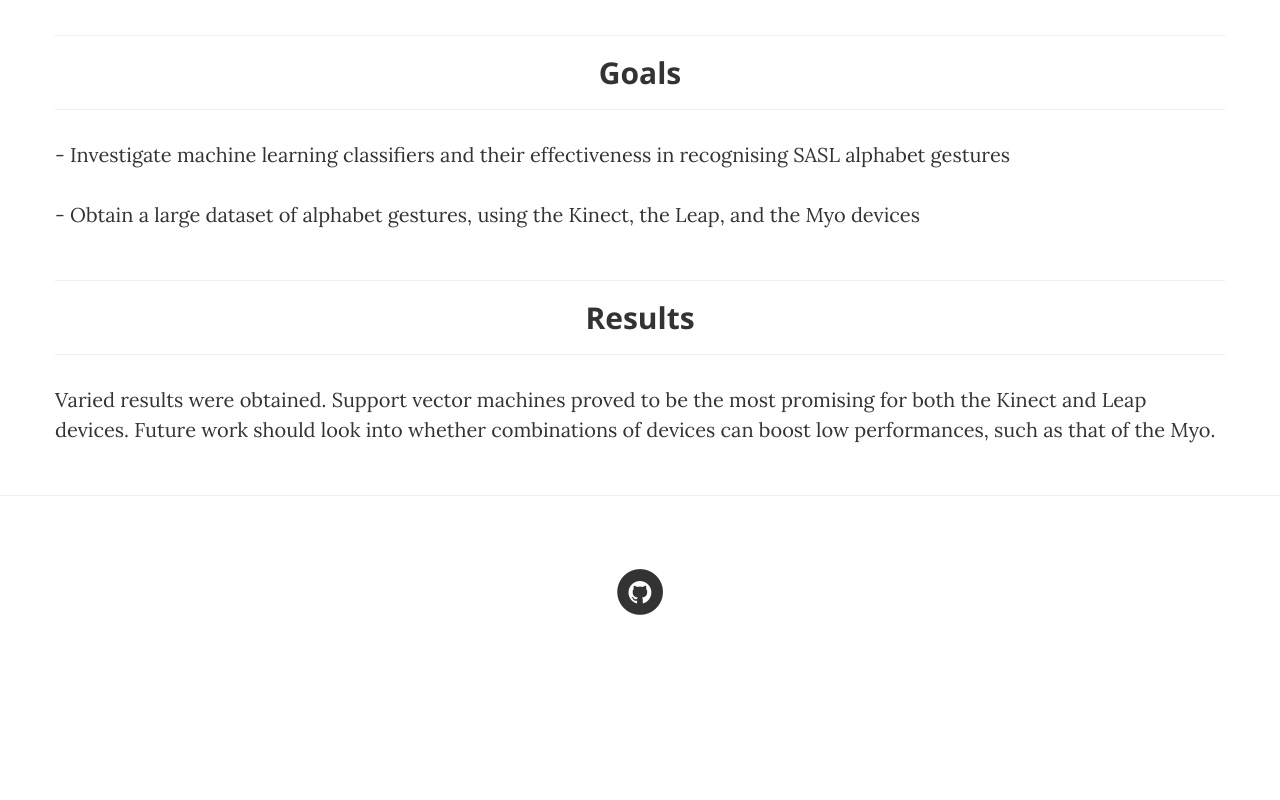
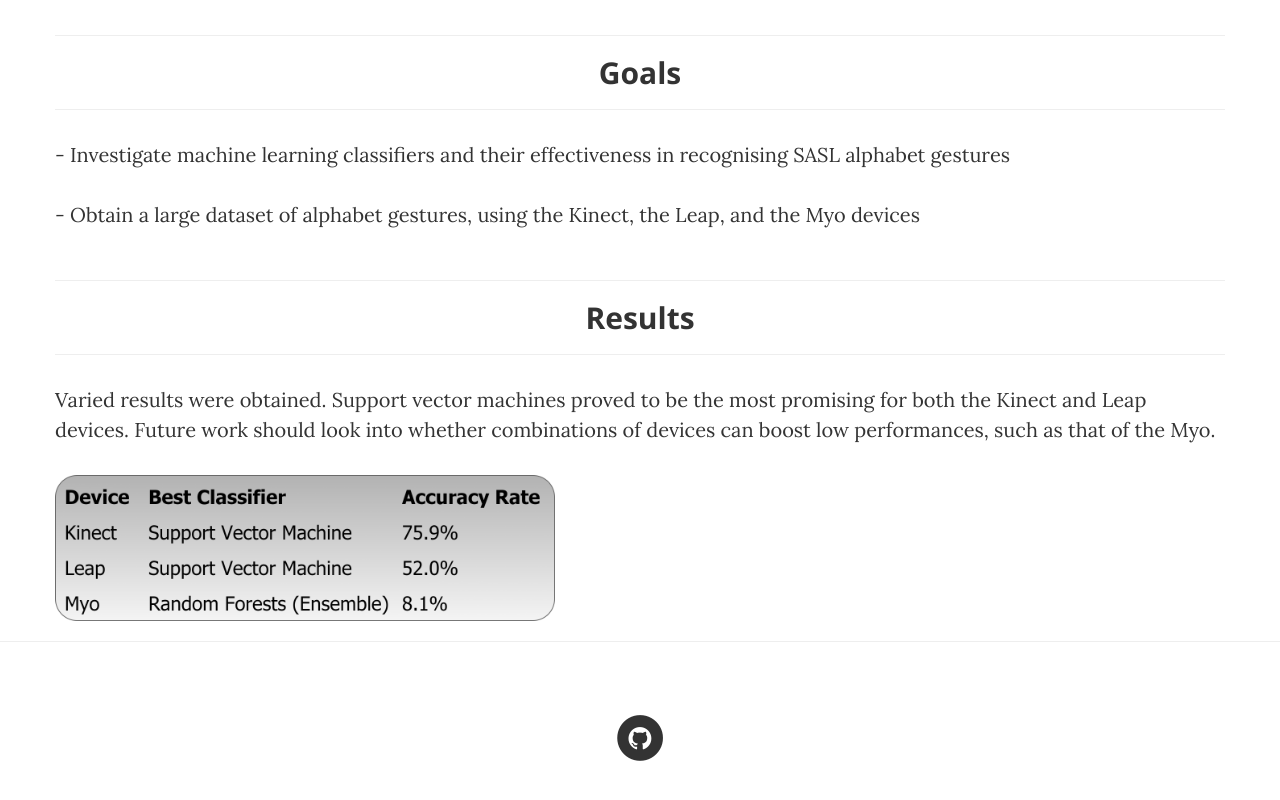
Before and after one commit to erinversfeld/HANDGR-Website, a website: page handgr/index.html in a window 1280 px wide. Shown: the part 1043-1843 px from the top of the page. Before the commit the page ends 1758 px from the top, so only its background shows below. Drawn offline with nearby package versions, Linux system fonts and the light colour scheme.

Commit message:
add results table

```diff
--- a/handgr/index.html
+++ b/handgr/index.html
@@ -94,6 +94,7 @@
                 </div>
                 <div class="box">
                   <p> Varied results were obtained. Support vector machines proved to be the most promising for both the Kinect and Leap devices. Future work should look into whether combinations of devices can boost low performances, such as that of the Myo. </p>
+                  <img class="img-responsive displayed" style="width: 500px" src="img/results.png" alt="">
                 </div>
                 <div class="clearfix"></div>
             </div>
```
Also changed, not shown: handgr/img/results.png (added), handgr/literature-review-anna-resources/dsformula.svg (deleted), handgr/literature-review-anna-resources/nbcformula.svg (deleted), handgr/literature-review-anna-resources/table1.jpg (deleted), handgr/literature-review-anna-resources/table2.jpg (deleted).
